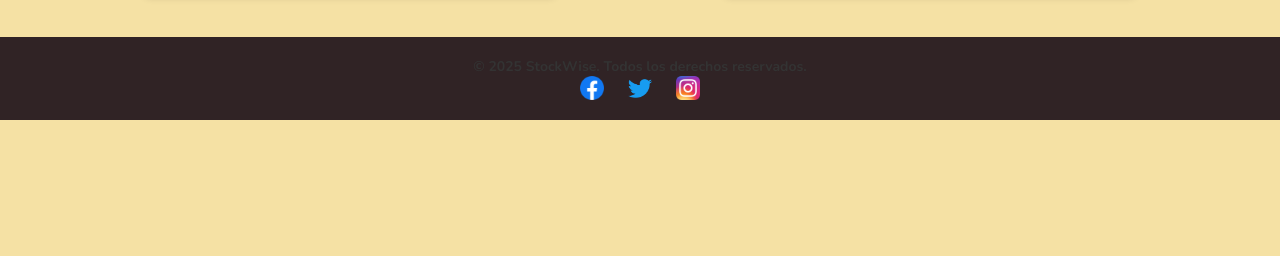
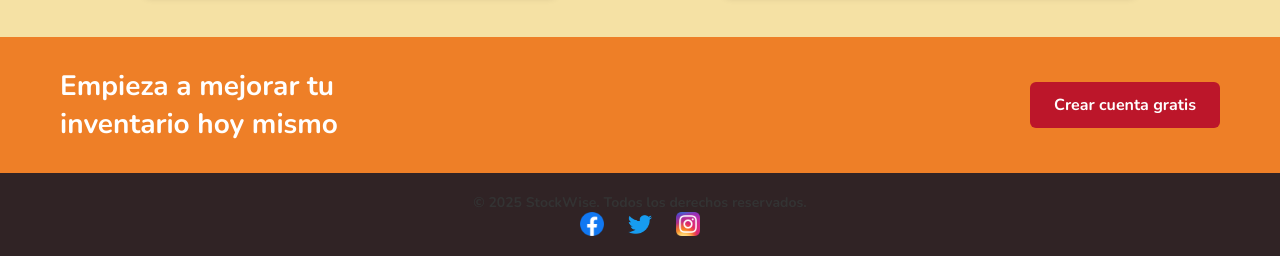
Before and after one commit to upc-pre-202510-1asi0730-4366-AyniTech/Landing-Page, a plain HTML site: page index.html in a window 1280 px wide. Shown: the part 2115-2371 px from the top of the page. Before the commit the page ends 2235 px from the top, so only its background shows below. Drawn offline with nearby package versions, Linux system fonts and the light colour scheme.

Commit message:
feat: cta

```diff
--- a/index.html
+++ b/index.html
@@ -8,6 +8,7 @@
   <link href="https://fonts.googleapis.com/css2?family=Inter&family=Nunito:wght@700&display=swap" rel="stylesheet">
 </head>
 <body>
+
   <!-- Header Section -->
   <header class="header">
     <div class="logo">
@@ -74,7 +75,7 @@
       <div class="plans">
         <!-- Plan Gratuito -->
         <div class="details__plans" data-type="FREE">
-            <span class="plan__badge plan__badge--placeholder"></span>
+          <span class="plan__badge plan__badge--placeholder"></span>
           <div class="cont__details__letters">
             <span class="price">Plan Gratuito</span>
             <span class="type">s/.0</span>
@@ -108,7 +109,7 @@
 
         <!-- Plan Negocio -->
         <div class="details__plans" data-type="NEGOCIO">
-            <span class="plan__badge plan__badge--placeholder"></span>
+          <span class="plan__badge plan__badge--placeholder"></span>
           <div class="cont__details__letters">
             <span class="price">Plan Negocio</span>
             <span class="type">s/.70</span>
@@ -158,12 +159,15 @@
     </div>
   </section>
 
-  <head>
-    <meta charset="UTF-8" />
-    <meta name="viewport" content="width=device-width, initial-scale=1.0" />
-    <title>StockWise - Control de Inventarios</title>
-    <link rel="stylesheet" href="style.css">
-  </head>
+  <!-- CTA Section -->
+  <section class="cta-section">
+    <div class="cta-text">
+      <h2>Empieza a mejorar tu <br> inventario hoy mismo</h2>
+    </div>
+    <div class="cta-button">
+      <a href="#" class="btn-crear-cuenta">Crear cuenta gratis</a>
+    </div>
+  </section>
 
   <!-- Footer Section -->
   <footer>
@@ -174,5 +178,6 @@
       <a href="#"><img src="assets/instagram.png" alt="Instagram" width="24"></a>
     </div>
   </footer>
+
 </body>
 </html>
--- a/style.css
+++ b/style.css
@@ -178,6 +178,37 @@ body {
   font-size: 0.95em;
   line-height: 1.4;
   margin: 0;
+}
+
+/*llamado final*/
+.cta-section {
+  background-color: #EE7F27; /* naranja */
+  display: flex;
+  justify-content: space-between;
+  align-items: center;
+  padding: 30px 60px;
+  color: white;
+  font-family: 'Nunito', sans-serif;
+}
+
+.cta-text h2 {
+  margin: 0;
+  font-size: 28px;
+  font-weight: bold;
+}
+
+.btn-crear-cuenta {
+  background-color: #BC162A; /* rojo vino */
+  color: white;
+  padding: 12px 24px;
+  text-decoration: none;
+  border-radius: 6px;
+  font-weight: 600;
+  transition: background-color 0.3s ease;
+}
+
+.btn-crear-cuenta:hover {
+  background-color: #BC162A;
 }
 
 /* FOOTER */
```
